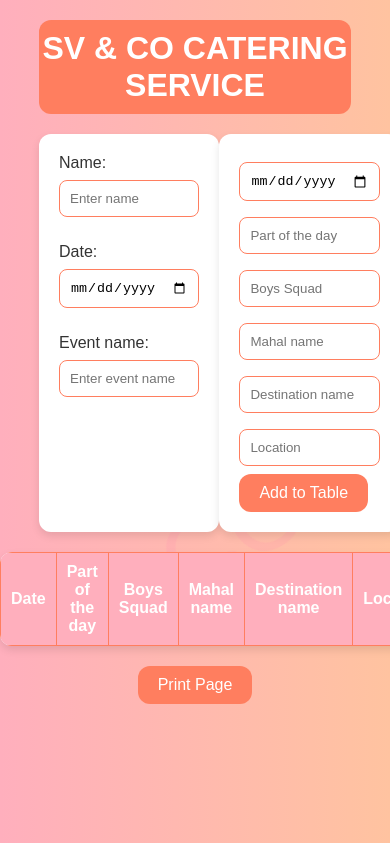
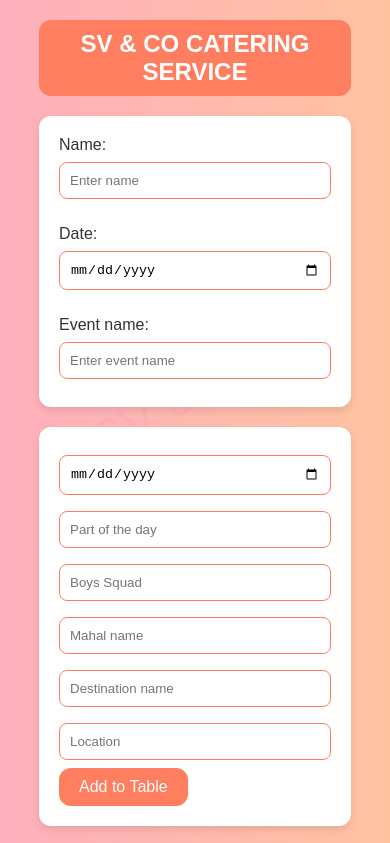
Before and after one commit to SIVA2118/catering_service, a plain HTML site: page index.html in a window 390 px wide. Shown: the top 843 px of the page. Drawn offline with Linux system fonts and the light colour scheme.

Commit message:
Update index.html

```diff
--- a/index.html
+++ b/index.html
@@ -32,8 +32,9 @@
             width: 80%;
         }
         .container {
-            display: flex;
-            justify-content: space-around;
+            display: grid;
+            grid-template-columns: 1fr 1fr;
+            gap: 20px;
             width: 80%;
             margin: 20px auto;
         }
@@ -42,7 +43,6 @@
             padding: 20px;
             border-radius: 12px;
             box-shadow: 0 4px 8px rgba(0, 0, 0, 0.1);
-            width: 45%;
         }
         input[type="text"], input[type="date"] {
             width: 100%;
@@ -66,7 +66,8 @@
             background: #ff6b6b;
         }
         table {
-            width: 80%;
+            width: 100%;
+            max-width: 800px;
             margin: 20px auto;
             border-collapse: collapse;
             background: #ffffff;
@@ -87,6 +88,17 @@
             .print-btn, .form-container, .delete-btn { display: none; }
             table { display: table; }
         }
+        @media screen and (max-width: 600px) {
+            .container {
+                grid-template-columns: 1fr;
+            }
+            .title {
+                font-size: 24px;
+            }
+            .watermark {
+                font-size: 50px;
+            }
+        }
     </style>
 </head>
 <body>
@@ -99,7 +111,7 @@
                 <label for="name">Name:</label>
                 <input type="text" id="name" name="name" placeholder="Enter name" required><br><br>
                 <label for="date">Date:</label>
-                <input type="date" id="Date" name="date" required><br><br>
+                <input type="date" id="date" name="date" required><br><br>
                 <label for="eventName">Event name:</label>
                 <input type="text" id="eventName" name="eventName" placeholder="Enter event name" required>
             </form>
```
